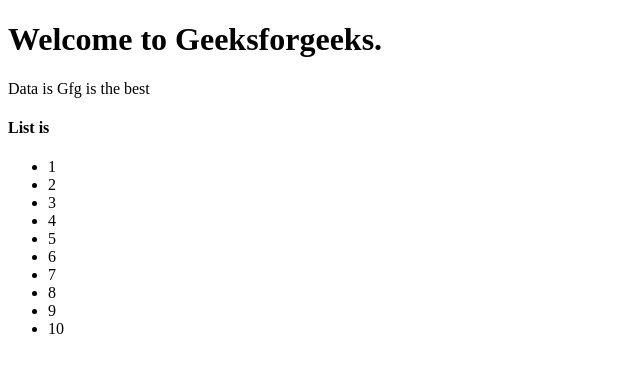
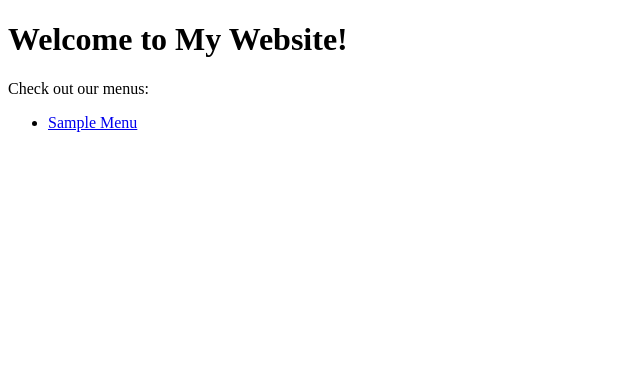
Before and after one commit to abd1bayev/Interview-project-Django, a Django app: page / in a window 1280 px wide. Shown: the top 373 px of the page, without its empty margins (0-640 px from the left). Run offline with Django 4.2, Linux system fonts and the light colour scheme; tables that the repository leaves empty hold one stand-in row (values such as "Sample post").

Commit message:
error resolved

```diff
--- a/apps/menuapp/urls.py
+++ b/apps/menuapp/urls.py
@@ -3,8 +3,6 @@ from . import views
 
 
 urlpatterns = [
-    path('dwa/', views.home, name='home'),
-    path('', views.geeks_view),
-
+    path('', views.home, name='home'),
     path('menu/<str:menu_name>/', views.menu, name='menu'),
 ]
--- a/apps/menuapp/views.py
+++ b/apps/menuapp/views.py
@@ -3,7 +3,8 @@ from apps.menuapp.models import Menu
 
 
 def home(request):
-    return render(request, 'home.html')
+    menus = Menu.objects.values_list('name', flat=True)
+    return render(request, 'home.html', {'menus': menus})
 
 def menu(request, menu_name):
     try:
@@ -12,14 +13,3 @@ def menu(request, menu_name):
         menu = None
 
     return render(request, 'menu/menu.html', {'menu': menu})
-
-
-def geeks_view(request):
-    # create a dictionary to pass
-    # data to the template
-    context ={
-        "data":"Gfg is the best",
-        "list":[1, 2, 3, 4, 5, 6, 7, 8, 9, 10]
-    }
-    # return response with template and context
-    return render(request, "geeks.html", context)
--- a/config/settings.py
+++ b/config/settings.py
@@ -48,7 +48,7 @@ TEMPLATES = [
         # Template backend to be used, For example Jinja
         'BACKEND': 'django.template.backends.django.DjangoTemplates',
         # Directories for templates
-        'DIRS': [os.path.join(BASE_DIR, 'azerty', 'templates')],
+        'DIRS': [os.path.join(BASE_DIR, 'templates')],
         'APP_DIRS': True,
 
         # options to configure
--- a/templates/base.html
+++ b/templates/base.html
@@ -4,16 +4,6 @@
     <title>My Website</title>
   </head>
   <body>
-    <header>
-      <nav>
-        <ul>
-          <li><a href="{% url 'home' %}">Home</a></li>
-          <li><a href="{% url 'menu' 'breakfast' %}">Breakfast</a></li>
-          <li><a href="{% url 'menu' 'lunch' %}">Lunch</a></li>
-          <li><a href="{% url 'menu' 'dinner' %}">Dinner</a></li>
-        </ul>
-      </nav>
-    </header>
     <main>
       {% block content %}
       {% endblock %}
--- a/templates/geeks.html
+++ /dev/null
@@ -1,24 +0,0 @@
-<!DOCTYPE html>
-<html lang="en">
-<head>
-	<meta charset="UTF-8">
-	<meta name="viewport" content="width=device-width, initial-scale=1.0">
-	<meta http-equiv="X-UA-Compatible" content="ie=edge">
-	<title>Homepage</title>
-</head>
-<body>
-	<h1>Welcome to Geeksforgeeks.</h1>
-
-
-
-<p> Data is {{ data }}</p>
-
-
-
-	<h4>List is </h4>
-	<ul>
-	{% for i in list %}
-	<li>{{ i }}</li>
-	{% endfor %}
-</body>
-</html>
--- a/templates/home.html
+++ b/templates/home.html
@@ -4,8 +4,8 @@
   <h1>Welcome to My Website!</h1>
   <p>Check out our menus:</p>
   <ul>
-    <li><a href="{% url 'menu' 'breakfast' %}">Breakfast</a></li>
-    <li><a href="{% url 'menu' 'lunch' %}">Lunch</a></li>
-    <li><a href="{% url 'menu' 'dinner' %}">Dinner</a></li>
+    {% for menu in menus %}
+      <li><a href="{% url 'menu' menu %}">{{ menu|title }}</a></li>
+    {% endfor %}
   </ul>
 {% endblock %}
```
